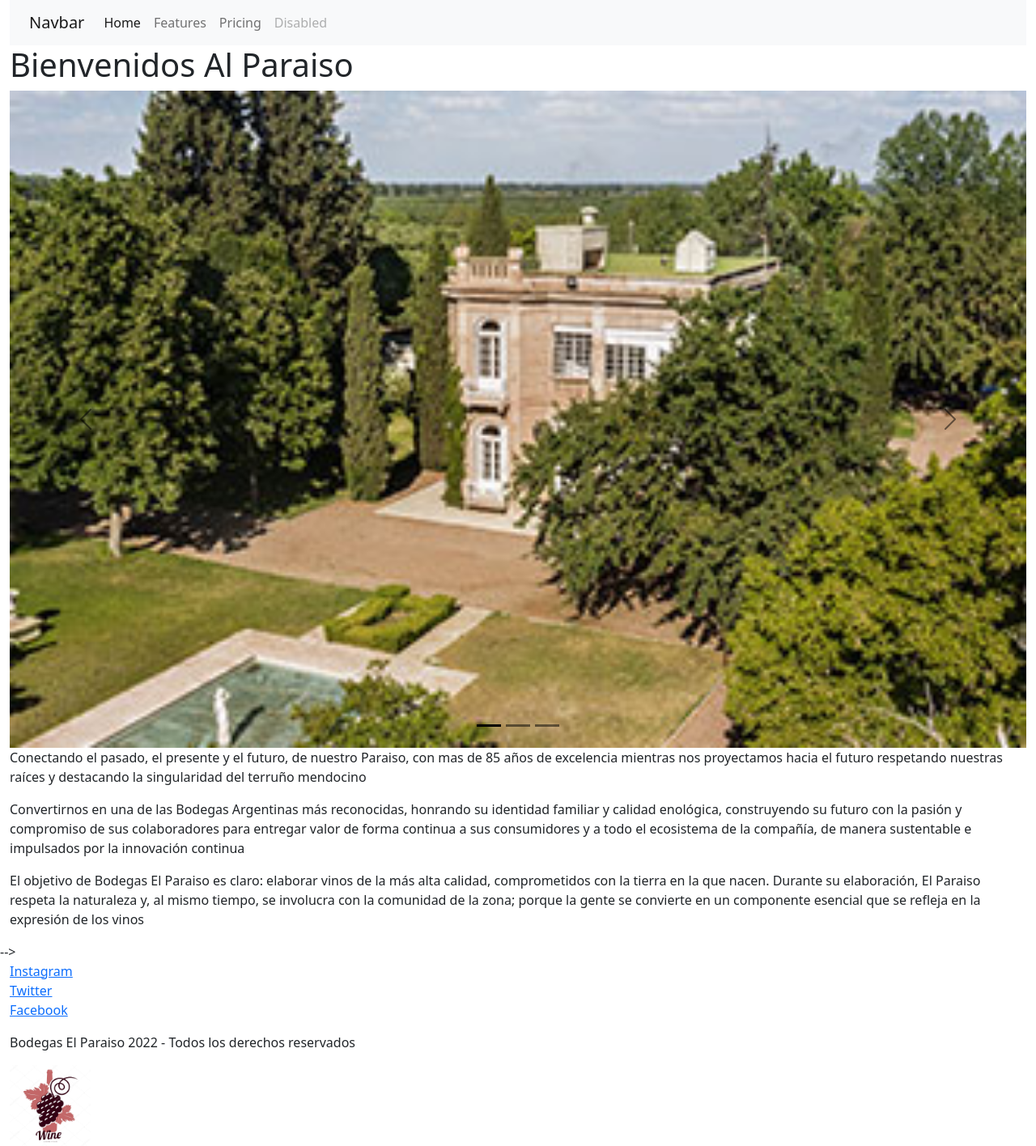
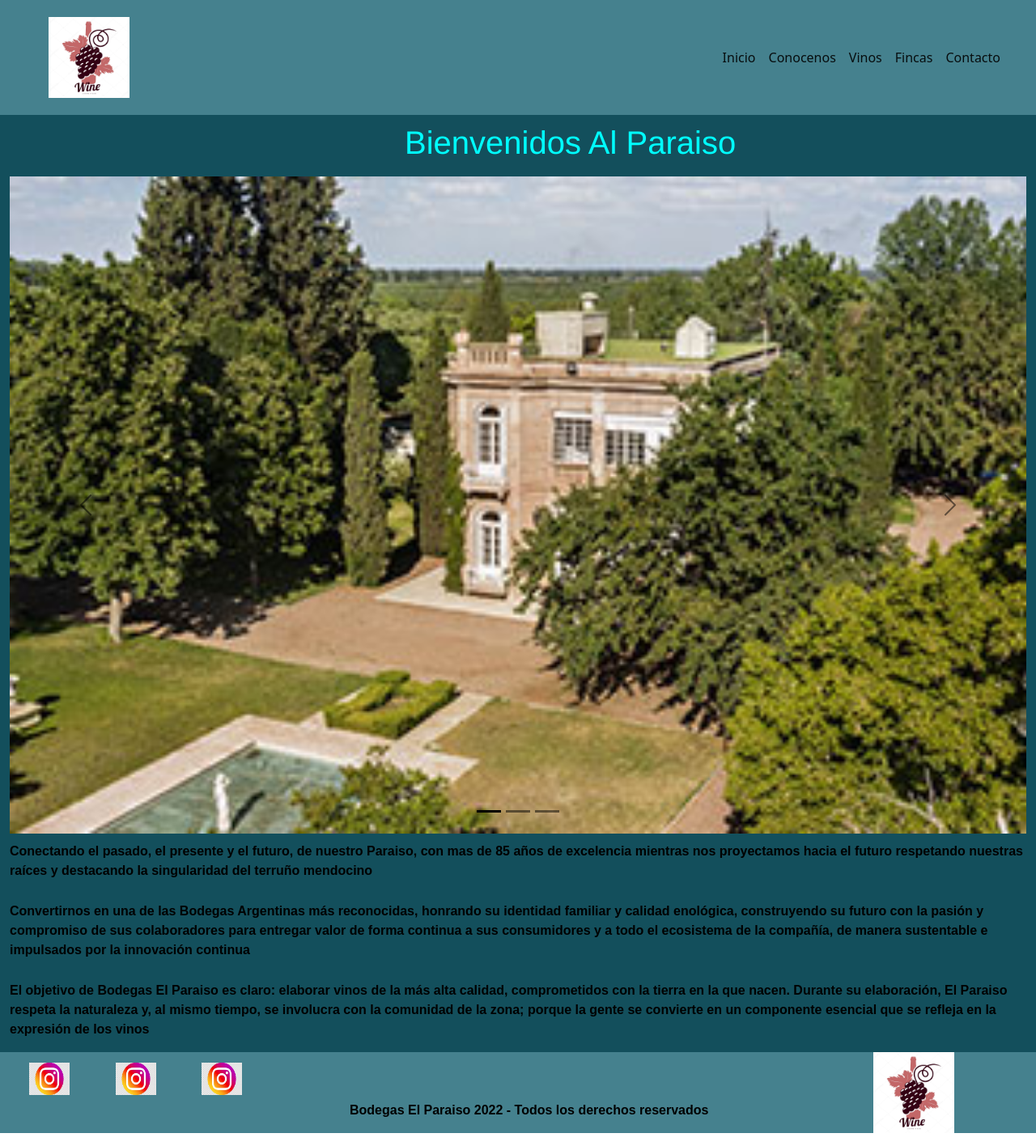
Before and after one commit to JJuliaan/BodegaElParaiso, a plain HTML site: page index.html in a window 1280 px wide. Shown: the whole page at 81% size. Drawn offline with nearby package versions, Linux system fonts and the light colour scheme.

Commit message:
Mejorando el inicio

```diff
--- a/CSS/estilo.css
+++ b/CSS/estilo.css
@@ -1,9 +1,10 @@
 .Logo{width: 100px;}
-/* p{font-family: Arial, Helvetica, sans-serif; font-weight: bold;}
+main h1{padding-top: 10px;}
+p{font-family: Arial, Helvetica, sans-serif; font-weight: bold; padding-top: 10px; color: black;}
 h2, h3, h4, h5{font-family: system-ui, -apple-system, BlinkMacSystemFont, 'Segoe UI', Roboto, Oxygen, Ubuntu, Cantarell, 'Open Sans', 'Helvetica Neue', sans-serif; color: #00FFFF; padding-bottom: 10px;}
 h4, h5{color: black; font-weight: bold;}
 h1{font-family: 'Franklin Gothic Medium', 'Arial Narrow', Arial, sans-serif; color: #00FFFF; padding-bottom: 10px;}
-header, ul{
+header div, #nav {
     background-color: #45818E;
 }
 main{
@@ -11,4 +12,4 @@ main{
 }
 footer{
     background-color: #45818E;
-} */
+}
--- a/index.html
+++ b/index.html
@@ -13,25 +13,31 @@
         <!-- HEADER -->
         <header class="row">
             <div class="col-12 col-lg-12">
-                <nav class="navbar navbar-expand-lg navbar-light bg-light">
+                <nav class="navbar navbar-expand-lg navbar-light">
                     <div class="container-fluid">
-                      <a class="navbar-brand" href="#">Navbar</a>
-                      <button class="navbar-toggler" type="button" data-bs-toggle="collapse" data-bs-target="#navbarNav" aria-controls="navbarNav" aria-expanded="false" aria-label="Toggle navigation">
-                        <span class="navbar-toggler-icon"></span>
-                      </button>
-                      <div class="collapse navbar-collapse" id="navbarNav">
+                        <nav class="navbar navbar-light">
+                            <div class="container">
+                              <a class="navbar-brand" href="#">
+                                <img src="./Img/Logo.jfif" alt="" class="Logo">
+                              </a>
+                            </div>
+                        </nav>
+                      <div class="collapse navbar-collapse justify-content-end" id="navbarNav">
                             <ul class="navbar-nav">
                                 <li class="nav-item">
-                                    <a class="nav-link active" aria-current="page" href="#">Home</a>
+                                    <a class="nav-link active" aria-current="page" href="#">Inicio</a>
                                 </li>
                                 <li class="nav-item">
-                                    <a class="nav-link" href="#">Features</a>
+                                    <a class="nav-link active" href="./Pages/conocenos.html">Conocenos</a>
                                 </li>
                                 <li class="nav-item">
-                                    <a class="nav-link" href="#">Pricing</a>
+                                    <a class="nav-link active" href="./Pages/vinos.html">Vinos</a>
                                 </li>
                                 <li class="nav-item">
-                                    <a class="nav-link disabled" href="#" tabindex="-1" aria-disabled="true">Disabled</a>
+                                    <a class="nav-link active" href="./Pages/fincas.html">Fincas</a>
+                                </li>
+                                <li class="nav-item">
+                                    <a class="nav-link active" href="./Pages/contacto.html">Contacto</a>
                                 </li>
                             </ul>
                       </div>
@@ -42,7 +48,7 @@
 
         <!-- MAIN -->
         <main class="row">
-            <h1>Bienvenidos Al Paraiso</h1>
+            <h1 style="padding-left: 500px">Bienvenidos Al Paraiso</h1>
             <div class="col-12 col-lg-12">
                 <div id="carouselExampleDark" class="carousel carousel-dark slide" data-bs-ride="carousel">
                     <div class="carousel-indicators">
@@ -52,13 +58,13 @@
                     </div>
                     <div class="carousel-inner">
                       <div class="carousel-item active" data-bs-interval="10000">
-                        <img src="./Img/Inicio1.jpg" class="d-block w-100" alt="...">
+                        <img src="./Img/Inicio1.jpg" class="d-block w-100 img-fluid" alt="...">
                       </div>
                       <div class="carousel-item" data-bs-interval="2000">
-                        <img src="./Img/InicioVinos.jfif" class="d-block w-100" alt="...">
+                        <img src="./Img/InicioVinos.jfif" class="d-block w-100 img-fluid" alt="...">
                       </div>
                       <div class="carousel-item">
-                        <img src="./Img/vinedosInicio.jpg" class="d-block w-100" alt="...">
+                        <img src="./Img/vinedosInicio.jpg" class="d-block w-100 img-fluid" alt="...">
                       </div>
                     </div>
                     <button class="carousel-control-prev" type="button" data-bs-target="#carouselExampleDark" data-bs-slide="prev">
@@ -75,20 +81,42 @@
                 <p>Conectando el pasado, el presente y el futuro, de nuestro Paraiso, con mas de 85 años de excelencia mientras nos proyectamos hacia el futuro respetando nuestras raíces y destacando la singularidad del terruño mendocino</p>
                 <p>Convertirnos en una de las Bodegas Argentinas más reconocidas, honrando su identidad familiar y calidad enológica, construyendo su futuro con la pasión y compromiso de sus colaboradores para entregar valor de forma continua a sus consumidores y a todo el ecosistema de la compañía, de manera sustentable e impulsados por la innovación continua</p>
                 <p>El objetivo de Bodegas El Paraiso es claro: elaborar vinos de la más alta calidad, comprometidos con la tierra en la que nacen. Durante su elaboración, El Paraiso respeta la naturaleza y, al mismo tiempo, se involucra con la comunidad de la zona; porque la gente se convierte en un componente esencial que se refleja en la expresión de los vinos</p>
-            </article> -->
+            </article>
         </main>
 
         <!-- FOOTER -->
         <footer class="row">
-            <ul>
-                <li><a href="https://www.instagram.com/" target="_blank">Instagram</a></li>
-                <li><a href="https://twitter.com/home" target="_blank">Twitter</a></li>
-                <li><a href="https://www.facebook.com/" target="_blank">Facebook</a></li>
-            </ul>
-            <div>
-                <p>Bodegas El Paraiso 2022 - Todos los derechos reservados</p>
+            <div class="col-12 col-lg-1">
+                <nav class="navbar navbar-light">
+                    <div class="container">
+                      <a class="navbar-brand" href="#">
+                        <img src="./Img/logoInstagram.jpg" alt="" width="50" height="40">
+                      </a>
+                    </div>
+                </nav>
             </div>
-            <div>
+            <div class="col-12 col-lg-1">
+                <nav class="navbar navbar-light">
+                    <div class="container">
+                      <a class="navbar-brand" href="#">
+                        <img src="./Img/logoInstagram.jpg" alt="" width="50" height="40">
+                      </a>
+                    </div>
+                </nav>
+            </div>
+            <div class="col-12 col-lg-1">
+                <nav class="navbar navbar-light">
+                    <div class="container">
+                      <a class="navbar-brand" href="#">
+                        <img src="./Img/logoInstagram.jpg" alt="" width="50" height="40">
+                      </a>
+                    </div>
+                </nav>
+            </div>
+            <div class="col-12 col-lg-7">
+                <p style="padding-left: 100px; padding-top: 60px;">Bodegas El Paraiso 2022 - Todos los derechos reservados</p>
+            </div>
+            <div class="col-12 col-lg-2">
                 <img src="./Img/Logo.jfif" class="Logo">
             </div>
         </footer>
```
Also changed, not shown: Img/logoInstagram.jpg (added).
